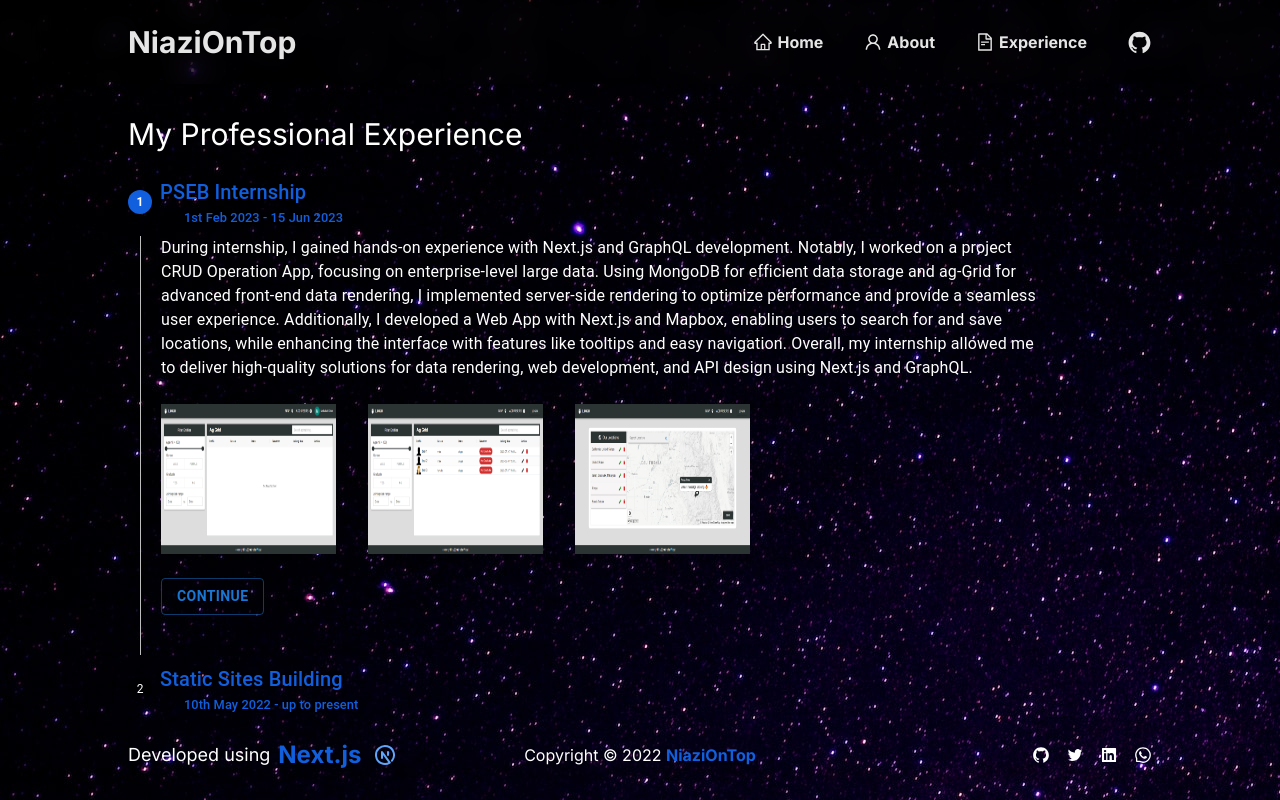
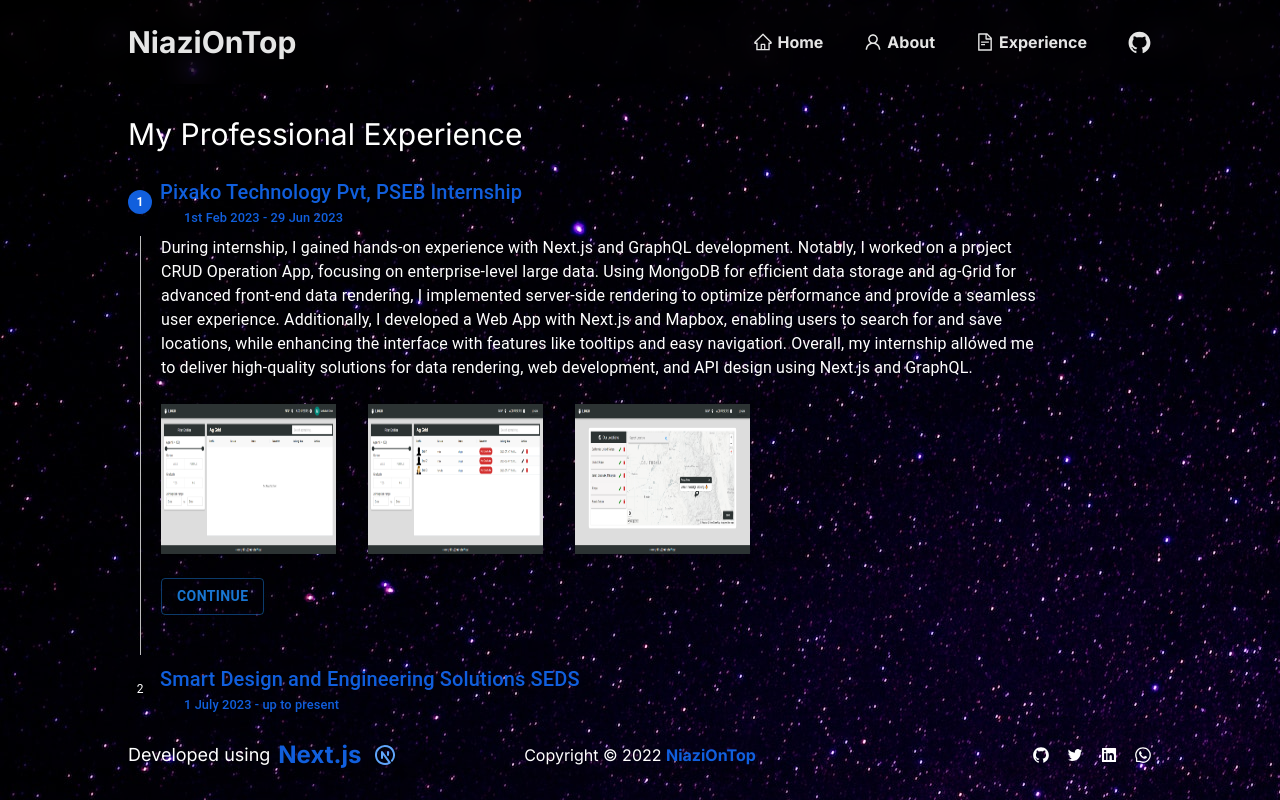
Before and after one commit to niaziiii/portfolio-nextjs, a Next.js app: page /experience in a window 1280 px wide. Built offline with nearby package versions, Linux system fonts and the light colour scheme.

Commit message:
updated experience

```diff
--- a/src/assets/data/experience.ts
+++ b/src/assets/data/experience.ts
@@ -1,7 +1,7 @@
 export const experienceSteps = [
   {
-    label: "PSEB Internship",
-    date: "1st Feb 2023 - 15 Jun 2023",
+    label: "Pixako Technology Pvt, PSEB Internship",
+    date: "1st Feb 2023 - 29 Jun 2023",
     description: `During internship, I gained hands-on experience with Next.js and GraphQL development.
     Notably, I worked on a project CRUD Operation App,
     focusing on enterprise-level large data. Using MongoDB for efficient data storage and ag-Grid for advanced
@@ -20,15 +20,16 @@
     ],
   },
   {
-    label: "Static Sites Building",
-    date: "10th May 2022 - up to present",
-    description: `I had the remote opportunity to contribute to TryHackMe's platform by designing and developing
-    their static site for cybersecurity courses. Leveraging my expertise in HTML, CSS, and JavaScript,
-    I collaborated closely with theTryHackMe team to create an engaging and user-friendly learning environment`,
-    images: [
-      "/experience-images/tryhackme/round-1.png",
-      "/experience-images/tryhackme/round-2.png",
-      "/experience-images/tryhackme/screen-1.png",
-    ],
+    label: "Smart Design and Engineering Solutions SEDS",
+    date: "1 July 2023 - up to present",
+    description: `In my current role, I engage in a dual responsibility scenario.
+      Primarily, I contribute to the development of dynamic web-based games using JavaScript,
+      which involves creating intricate interactive features that enhance user engagement
+      and enjoyment.
+      In parallel, I am an integral part of a React.js and Node.js project centered around
+      building a sophisticated Customer Relationship Management (CRM) system. My tasks
+      encompass ensuring
+      a seamless and intuitive user interface design while also optimizing the system's backend
+      functionality for efficient data management.`,
   },
 ];
```
